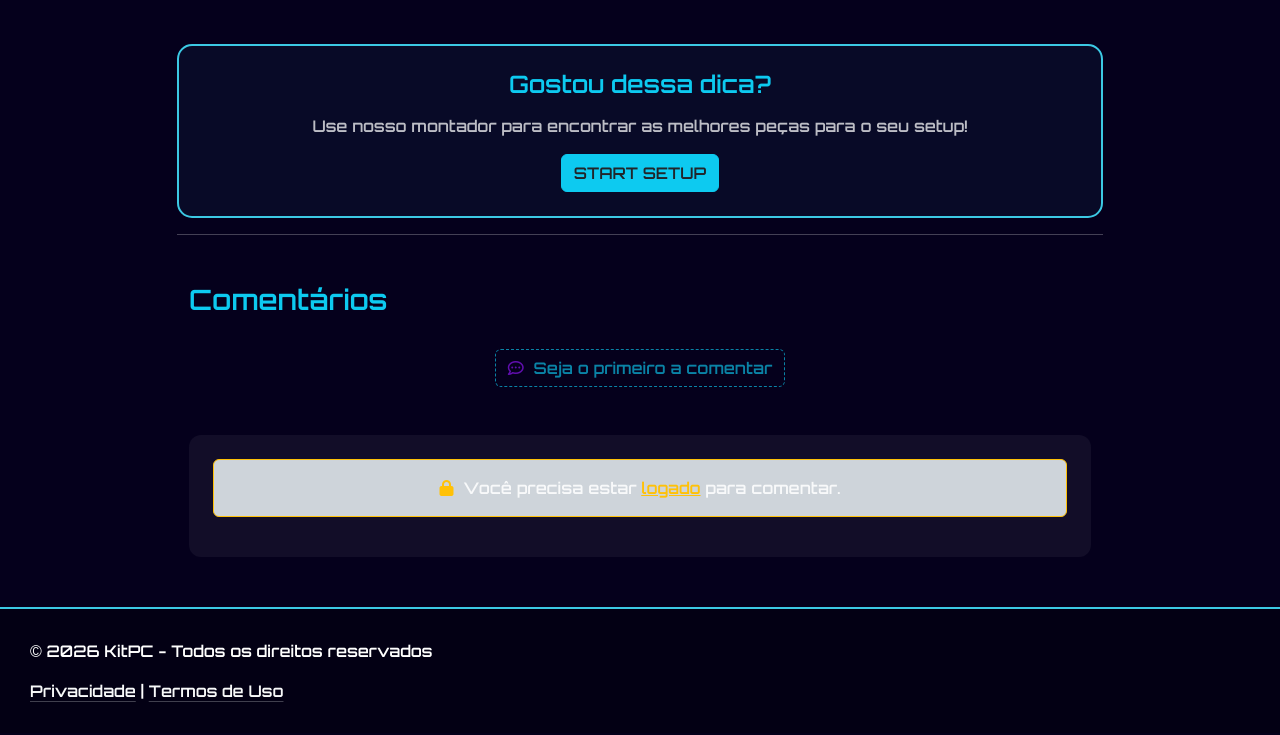
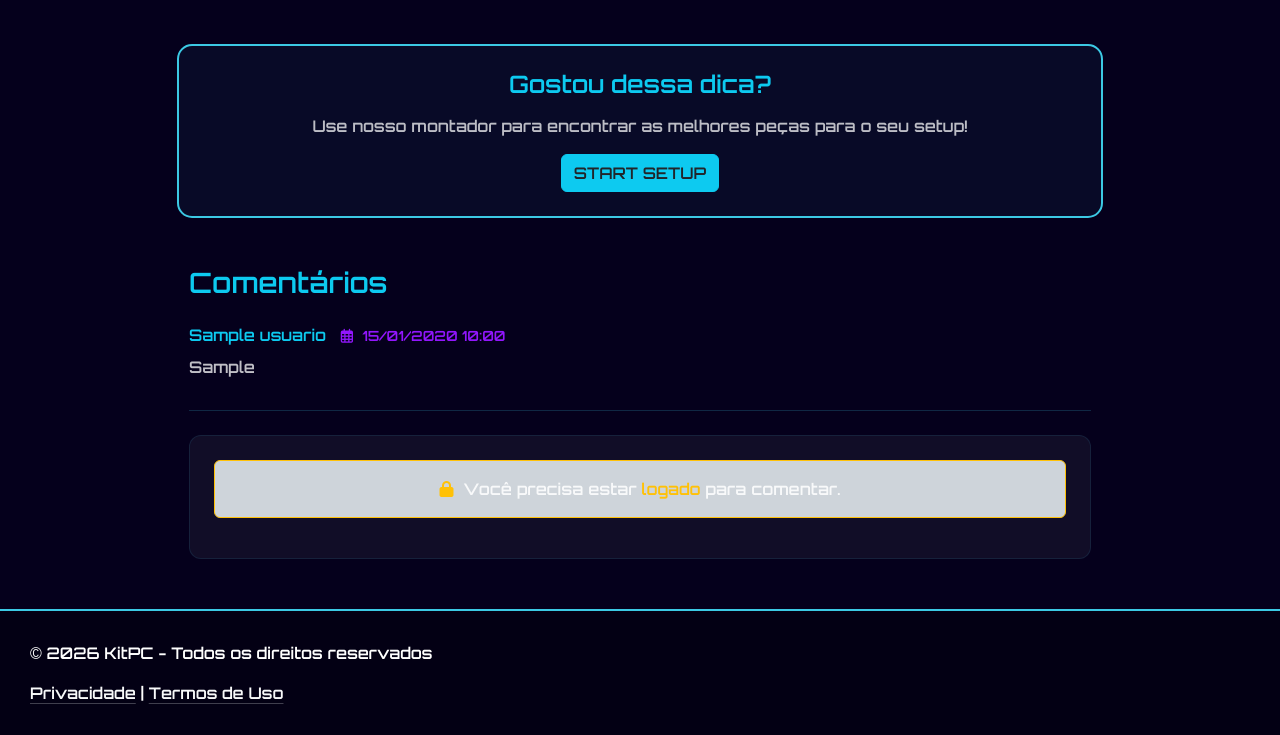
Before and after one commit to Kaiolucass/KitPc, a Flask app: a page that uses templates/blog_post.html in a window 1280 px wide. Shown: the part 1239-1974 px from the top of the page. Before the commit the page ends 1941 px from the top, so only its background shows below. Run offline with Flask 3, Linux system fonts and the light colour scheme; tables that the repository leaves empty hold one stand-in row (values such as "Sample post"); grey boxes marked "Sample" are stand-in pictures; some libraries are stand-ins or nearby versions.

Commit message:
atualiando blog

```diff
--- a/app.py
+++ b/app.py
@@ -594,12 +594,18 @@ def exibir_post(slug):
     post = Post.query.filter_by(slug=slug).first_or_404()
 
     # 2. Busca os 3 posts MAIS VISTOS (Populares)
-    # Filtramos para não mostrar o post atual na lista e ignorar posts arquivados
     sugestoes = Post.query.filter(Post.slug != slug, Post.arquivado == False)\
                           .order_by(Post.views.desc())\
                           .limit(3).all()
 
-    # 3. Lógica de contagem de visualizações
+    # 3. Busca os COMENTÁRIOS (Do mais novo para o mais antigo)
+    # Importamos o modelo dentro da função para evitar erros de importação circular
+    from models import Comentario
+    comentarios = Comentario.query.filter_by(post_id=post.id)\
+                                  .order_by(Comentario.data_postagem.desc())\
+                                  .all()
+
+    # 4. Lógica de contagem de visualizações
     if not post.views:
         post.views = 0
     post.views += 1
@@ -608,10 +614,14 @@ def exibir_post(slug):
         db.session.commit()
     except Exception as e:
         db.session.rollback()
-        logger.error(f"Erro ao atualizar views: {e}")
+        # Se o seu logger não estiver configurado, pode usar print(e) para testar
+        print(f"Erro ao atualizar views: {e}")
 
-    # 4. Enviamos o post e a lista de sugestões para o HTML
-    return render_template("blog_post.html", post=post, sugestoes=sugestoes)
+    # 5. Enviamos tudo para o HTML (agora com a variável 'comentarios')
+    return render_template("blog_post.html",
+                           post=post,
+                           sugestoes=sugestoes,
+                           comentarios=comentarios)
 
 @app.route("/blog/comentar/<int:post_id>", methods=["POST"])
 def comentar(post_id):
@@ -641,6 +651,19 @@ def comentar(post_id):
     # 3. Redireciona de volta para o post (usando o slug do post)
     post = Post.query.get_or_404(post_id)
     return redirect(url_for('exibir_post', slug=post.slug))
+
+@app.route("/excluir-comentario/<int:id>")
+def excluir_comentario(id):
+    if not session.get('is_admin'):
+        return "Acesso negado", 403
+
+    from models import Comentario
+    comentario = Comentario.query.get_or_404(id)
+    post_slug = comentario.post_rel.slug # Pega o slug para voltar para a mesma página
+
+    db.session.delete(comentario)
+    db.session.commit()
+    return redirect(url_for('exibir_post', slug=post_slug))
 
 # --- LÓGICA DO MONTADOR E SETUP BANCO MANTIDOS COMO ESTÃO ---
 
--- a/templates/blog_post.html
+++ b/templates/blog_post.html
@@ -208,40 +208,49 @@
                     </div>
                 </section>
                 {% endif %}
-
-                <hr>
-
-                <section class="container mt-5">
+<section class="container mt-5">
                     <h3 class="text-info" style="font-family: 'Orbitron', sans-serif;">Comentários</h3>
 
                     <div class="comentarios-lista">
-                        {% if post.comentarios %}
-                        {% for comentario in post.comentarios %}
+                        {% if comentarios %}
+                        {% for c in comentarios %}
                         <div style="border-bottom: 1px solid rgba(60, 201, 228, 0.2); padding: 15px 0; color: white;">
-                            <strong class="text-info">{{ comentario.autor.nome }}</strong>
-                            <small style="color: #9216FD; margin-left: 10px;">
-                                <i class="far fa-calendar-alt"></i> {{ comentario.data_postagem.strftime('%d/%m/%Y
-                                %H:%M') }}
-                            </small>
-                            <p class="mt-2 opacity-75">{{ comentario.conteudo }}</p>
+                            <div class="d-flex justify-content-between align-items-start">
+                                <div>
+                                    <strong class="text-info">{{ c.autor.nome }}</strong>
+                                    <small style="color: #9216FD; margin-left: 10px;">
+                                        <i class="far fa-calendar-alt"></i> {{ c.data_postagem.strftime('%d/%m/%Y %H:%M') }}
+                                    </small>
+                                    <p class="mt-2 opacity-75">{{ c.conteudo }}</p>
+                                </div>
+
+                                {# BOTÃO DE EXCLUIR - APARECE SÓ PARA O ADM #}
+                                {% if session.get('is_admin') %}
+                                <a href="{{ url_for('excluir_comentario', id=c.id) }}"
+                                   class="btn btn-outline-danger btn-sm border-0"
+                                   onclick="return confirm('Deseja apagar este comentário?')">
+                                    <i class="fas fa-trash"></i>
+                                </a>
+                                {% endif %}
+                            </div>
                         </div>
                         {% endfor %}
                         {% else %}
                         <div class="text-center py-4">
                             <button class="btn btn-outline-info disabled" style="border-style: dashed;">
-                                <i class="fa-regular fa-comment-dots"></i> Seja o primeiro a comentar
+                                <i class="fa-regular fa-comment-dots"></i> Comente a primeira opinião sobre essa matéria!
                             </button>
                         </div>
                         {% endif %}
                     </div>
 
-                    <div class="mt-4 p-4" style="background: rgba(255, 255, 255, 0.05); border-radius: 12px;">
+                    <div class="mt-4 p-4" style="background: rgba(255, 255, 255, 0.05); border-radius: 12px; border: 1px solid rgba(60, 201, 228, 0.1);">
                         {% if session.get('usuario_id') %}
                         <h4 class="text-light h5 mb-3">Deixe sua opinião:</h4>
                         <form action="{{ url_for('comentar', post_id=post.id) }}" method="POST">
                             <textarea name="conteudo_comentario" rows="3"
                                 class="form-control bg-dark text-white border-info"
-                                placeholder="O que você achou dessa matéria?" required></textarea>
+                                placeholder="O que você achou dessa matéria?" required style="resize: none;"></textarea>
                             <button type="submit" class="btn btn-info fw-bold mt-3">POSTAR COMENTÁRIO</button>
                         </form>
                         {% else %}
@@ -249,8 +258,8 @@
                             <i class="fa-solid fa-lock text-warning"></i>
                             <span class="text-light">Você precisa estar </span>
                             <a href="#" data-bs-toggle="modal" data-bs-target="#modalAcesso"
-                                class="text-warning fw-bold">logado</a>
-                            <span class="text-light">para comentar.</span>
+                                class="text-warning fw-bold text-decoration-none">logado</a>
+                            <span class="text-light"> para comentar.</span>
                         </div>
                         {% endif %}
                     </div>
```
